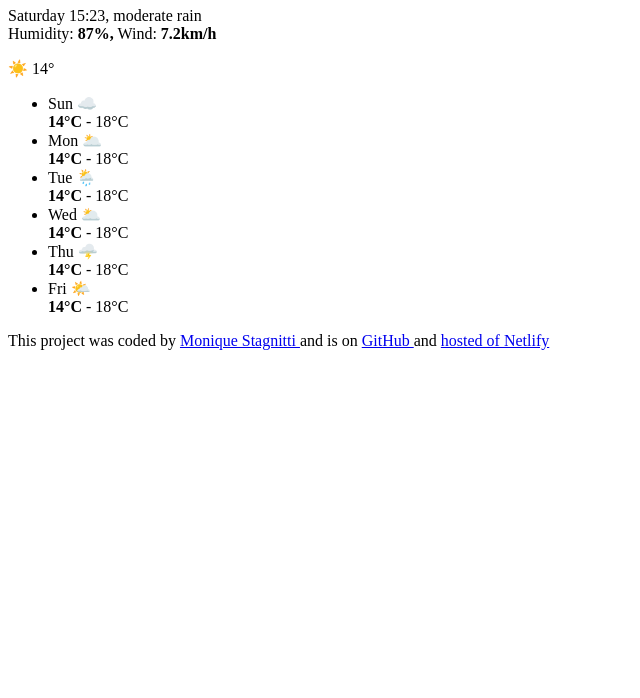
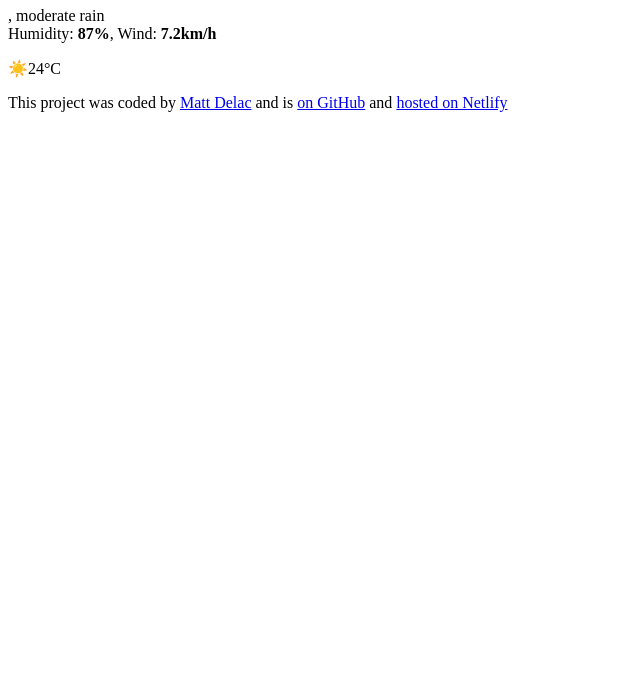
Before and after one commit to mstagnitti/shecodes-weather-app, a plain HTML site: page index.html in a window 1280 px wide. Shown: the part 102-800 px from the top of the page, without its empty margins (0-640 px from the left). Drawn offline with nearby package versions, Linux system fonts and the light colour scheme.

Commit message:
Updated HTML file for weather app

```diff
--- a/index.html
+++ b/index.html
@@ -3,75 +3,55 @@
   <head>
     <meta charset="UTF-8" />
     <meta name="viewport" content="width=device-width, initial-scale=1.0" />
-    <title>SheCodes+ Project</title>
+    <link rel="preconnect" href="https://fonts.googleapis.com" />
+    <link rel="preconnect" href="https://fonts.gstatic.com" crossorigin />
+    <link
+      href="https://fonts.googleapis.com/css2?family=Roboto:ital,wght@0,100;0,400;0,500;0,700;0,900;1,100;1,300;1,400;1,500;1,700;1,900&display=swap"
+      rel="stylesheet"
+    />
+    <link rel="stylesheet" href="src/styles.css" />
+    <script src="https://cdn.jsdelivr.net/npm/axios@1.6.7/dist/axios.min.js"></script>
+    <title>My weather application</title>
   </head>
   <body>
+    <div class="weather-app">
       <header>
-      <form>
-        <div class="form">
+        <form id="search-form">
           <input
             type="search"
-            name="change-city"
-            id="change-city"
-            placeholder="Enter a city..."
+            placeholder="Enter a city.."
             required
+            class="search-input"
+            id="search-input"
           />
-          <input type="submit" value="Search" />
-        </div>
+          <input type="submit" value="Search" class="search-button" />
         </form>
       </header>
       <main>
+        <div class="current-weather">
           <div>
-        <h1>Melbourne</h1>
-        <p>
-          Saturday 15:23, moderate rain <br />
-          Humidity: <span class="conditions"><strong>87%,</strong></span> Wind:
-          <span class="conditions"><strong>7.2km/h</strong></span>
+            <h1 class="current-city" id="current-city">Paris</h1>
+            <p class="current-details">
+              <span id="current-date"></span>, moderate rain <br />
+              Humidity: <strong>87%</strong>, Wind: <strong>7.2km/h</strong>
             </p>
           </div>
-      <div class="todays-temperature">☀️ 14&deg</div>
-      <ul>
-        <li>
-          Sun ☁️
-          <br />
-          <span class="low-temp"><strong>14&degC</strong></span> - 18&degC
-        </li>
-        <li>
-          Mon 🌥️
-          <br />
-          <span class="low-temp"><strong>14&degC</strong></span> - 18&degC
-        </li>
-        <li>
-          Tue 🌦️
-          <br />
-          <span class="low-temp"><strong>14&degC</strong></span> - 18&degC
-        </li>
-        <li>
-          Wed 🌥️
-          <br />
-          <span class="low-temp"><strong>14&degC</strong></span> - 18&degC
-        </li>
-        <li>
-          Thu 🌩️
-          <br />
-          <span class="low-temp"><strong>14&degC</strong></span> - 18&degC
-        </li>
-        <li>
-          Fri 🌤️
-          <br />
-          <span class="low-temp"><strong>14&degC</strong></span> - 18&degC
-        </li>
-      </ul>
+          <div class="current-temperature">
+            <span class="current-temperature-icon">☀️</span
+            ><span class="current-temperature-value">24</span
+            ><span class="current-temperature-unit">°C</span>
+          </div>
+        </div>
       </main>
       <footer>
         <p>
           This project was coded by
-        <a href="#" target="_blank"> Monique Stagnitti </a>
-        and is on
-        <a href="#" target="_blank"> GitHub </a>
-        and
-        <a href="#" target="_blank"> hosted of Netlify </a>
+          <a href="#" target="_blank">Matt Delac</a> and is
+          <a href="#" target="_blank"> on GitHub</a> and
+          <a href="#" target="_blank">hosted on Netlify</a>
         </p>
       </footer>
+    </div>
   </body>
+  <script src="src/index.js"></script>
 </html>
```
Lines whose indentation alone changed are shown as unchanged.
